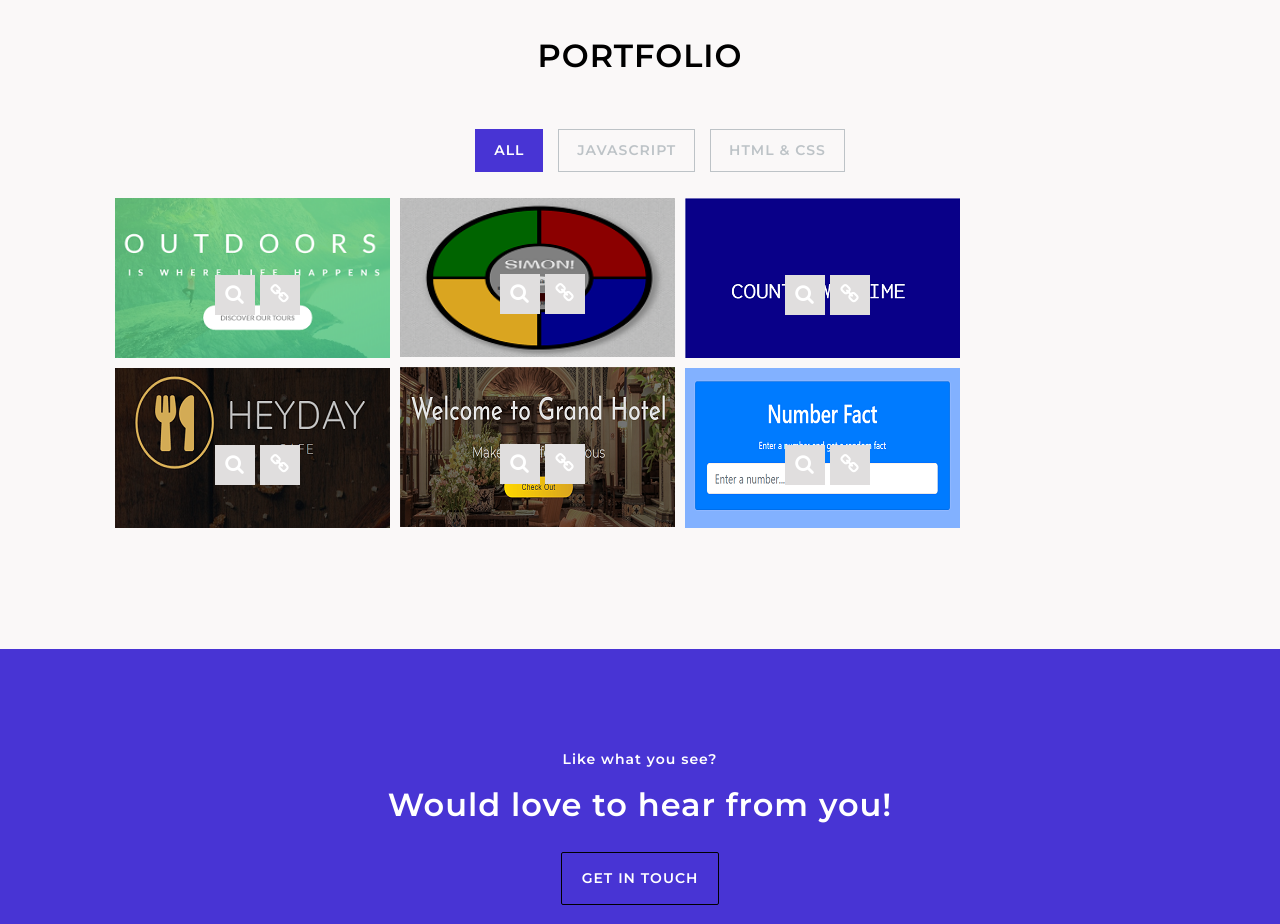
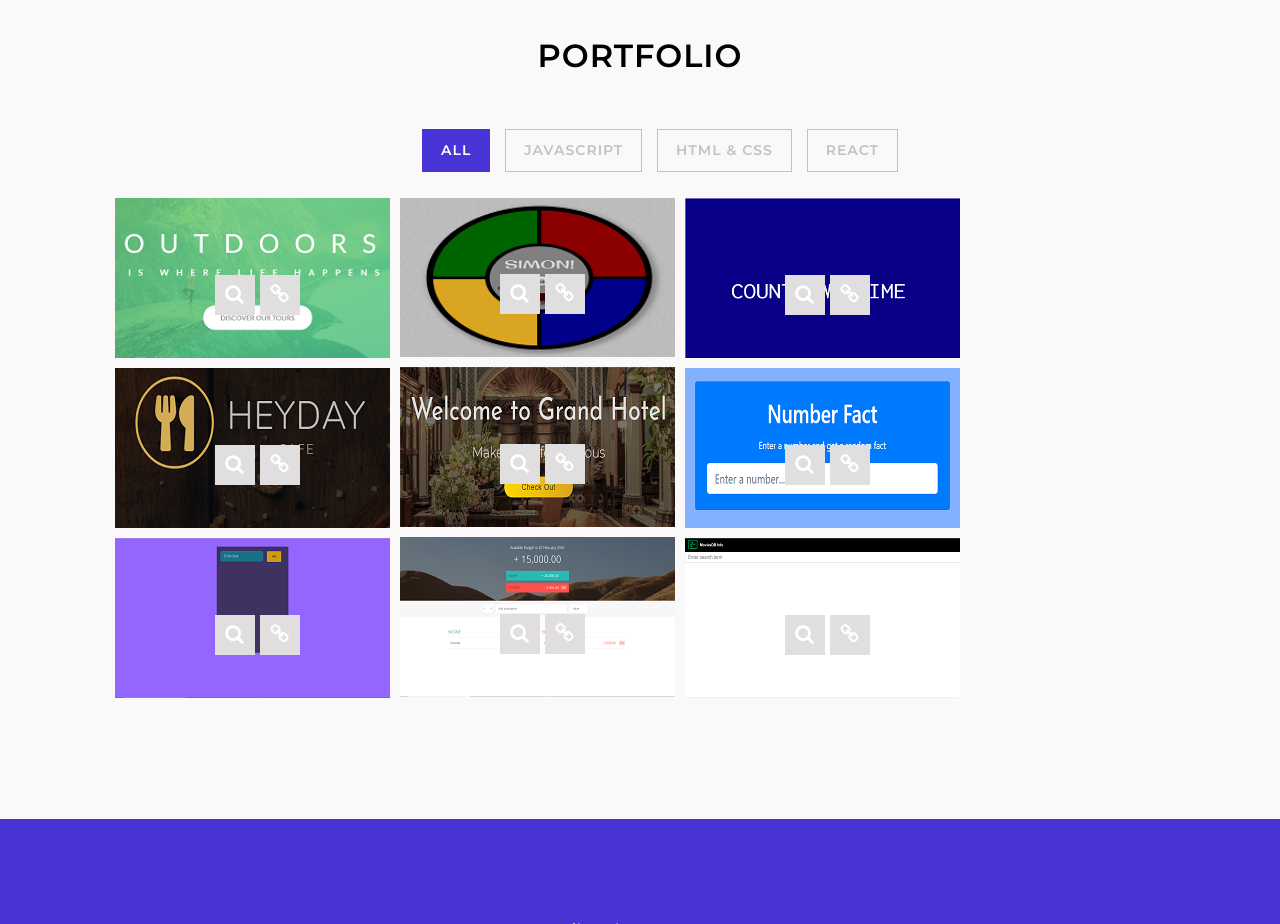
Before and after one commit to AshitaGK/portfolio, a plain HTML site: page index.html in a window 1280 px wide. Shown: the part 1940-2864 px from the top of the page. Drawn offline with nearby package versions, Linux system fonts and the light colour scheme.

Commit message:
edit index.html

```diff
--- a/index.html
+++ b/index.html
@@ -151,7 +151,7 @@
                                     <li><a href="#" data-filter="*" class="current">ALL</a></li>
                                     <li><a href="#" data-filter=".javascript">JAVASCRIPT</a></li>
                                     <li><a href="#" data-filter=".htmlcss">HTML & CSS</a></li>
-
+                                    <li><a href="#" data-filter=".react">REACT</a></li>
                                   </ul>
                                 </div>
 
@@ -270,6 +270,65 @@
 
 
                                      </li>
+                                     <li onclick="" class="javascript col-xs-6 col-sm-4 col-md-3 col-lg-3">
+
+                                      <div class="item">
+                                        <img src="img/thumbnail/budget.png" alt="">
+                                        <div class="icons">
+                                          <a href="img/budget.PNG" title="View Image" class="openButton" data-fancybox data-caption="https://ashitagk.github.io/Budgetexpense/" >
+                                         <i class="fa fa-search"></i>
+                                         </a>
+
+                                         <a href="https://ashitagk.github.io/Budgetexpense/" target="_blank" class="projectLink">
+                                         <i class="fa fa-link"></i>
+                                         </a>
+                                        </div>
+                                        <div class="imageOverlay"></div>
+                                      </div>
+
+
+                                     </li>
+
+
+
+                                     <li onclick="" class="react col-xs-6 col-sm-4 col-md-3 col-lg-3">
+
+                                      <div class="item">
+                                        <img src="img/thumbnail/moviesdb.png" alt="">
+                                        <div class="icons">
+                                          <a href="img/moviesdb.PNG" title="View Image" class="openButton" data-fancybox data-caption="https://ashitagk.github.io/Moviesdb/" >
+                                         <i class="fa fa-search"></i>
+                                         </a>
+
+                                         <a href="https://ashitagk.github.io/Moviesdb/" target="_blank" class="projectLink">
+                                         <i class="fa fa-link"></i>
+                                         </a>
+                                        </div>
+                                        <div class="imageOverlay"></div>
+                                      </div>
+
+
+                                     </li>
+
+                                     <li onclick="" class="react col-xs-6 col-sm-4 col-md-3 col-lg-3">
+
+                                      <div class="item">
+                                        <img src="img/thumbnail/todo.png" alt="">
+                                        <div class="icons">
+                                          <a href="img/todo.PNG" title="View Image" class="openButton" data-fancybox data-caption="https://ashitagk.github.io/Todo/" >
+                                         <i class="fa fa-search"></i>
+                                         </a>
+
+                                         <a href="https://ashitagk.github.io/Todo/" target="_blank" class="projectLink">
+                                         <i class="fa fa-link"></i>
+                                         </a>
+                                        </div>
+                                        <div class="imageOverlay"></div>
+                                      </div>
+
+
+                                     </li>
+
 
                                   </ul>
                                 </div>
```
Also changed, not shown: img/budget.PNG (added), img/moviesdb.PNG (added), img/thumbnail/budget.png (added), img/thumbnail/moviesdb.png (added), img/thumbnail/todo.png (added), img/todo.PNG (added).
